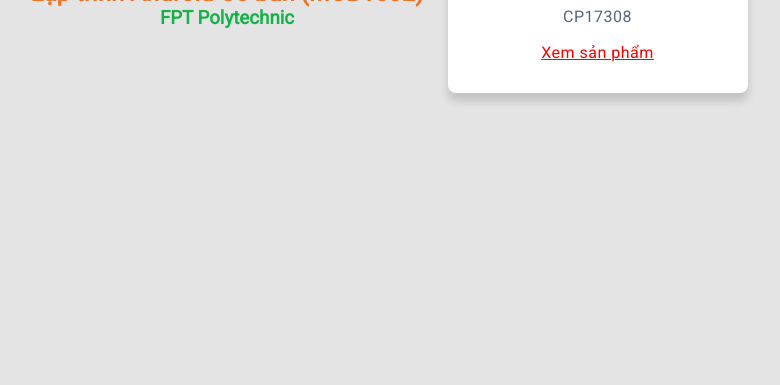
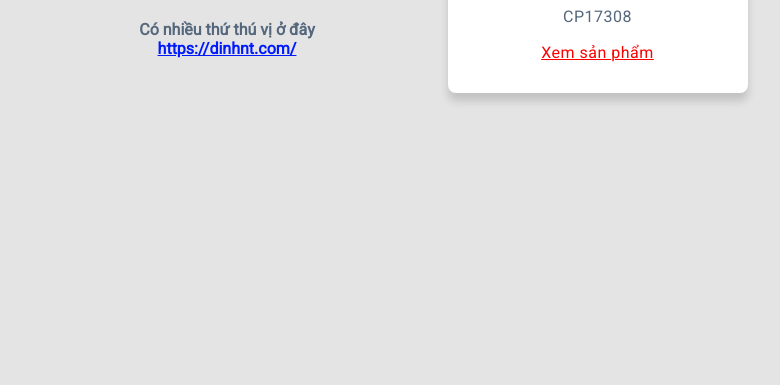
Before and after one commit to dinhtnguyenn/refer_androidcb_mob1032, a plain HTML site: page index.html in a window 1280 px wide. Shown: the part 415-800 px from the top of the page, without its empty margins (239-1019 px from the left). Drawn offline with Linux system fonts and the light colour scheme.

Commit message:
Update index.html

```diff
--- a/index.html
+++ b/index.html
@@ -14,6 +14,8 @@
 		<h1 style="color: #1169B0">Assignment</h2>
 		<h2 style="color: #F27227">Lập trình Android Cơ bản (MOB1032)</h2>
 		<h3 style="color: #16B14B">FPT Polytechnic</h3>
+        <br/>
+        <h4>Có nhiều thứ thú vị ở đây<br/><a style="color: #001aff" href="https://dinhnt.com/" target="_blank">https://dinhnt.com/</a></h4>
 	</center>
     <div class="card">
         <div class="card-image">
```
